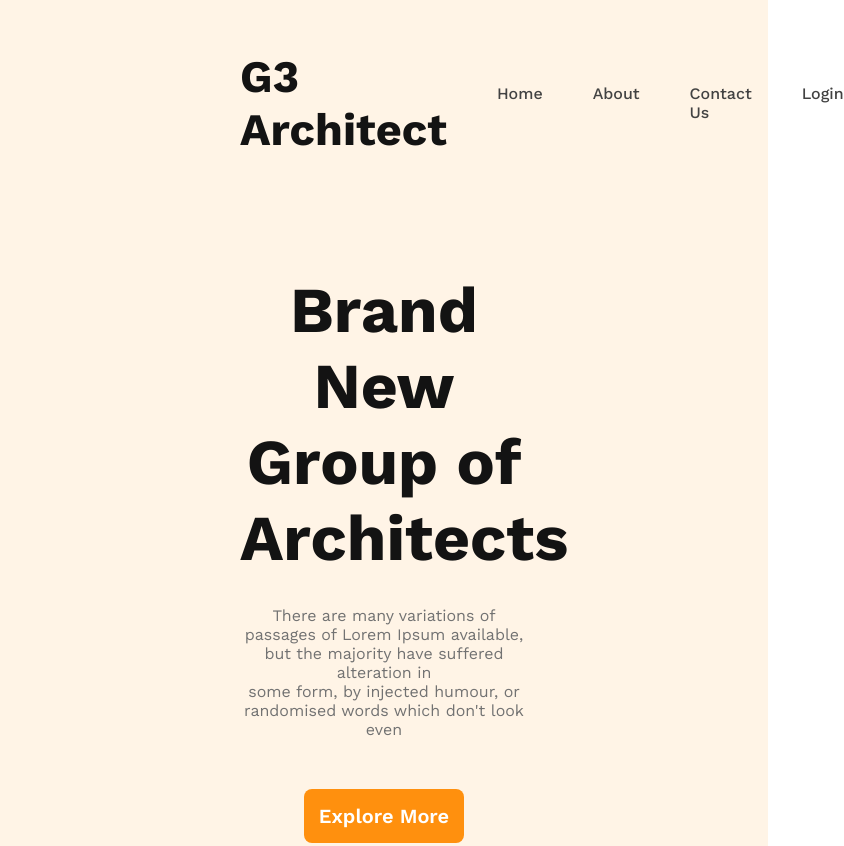
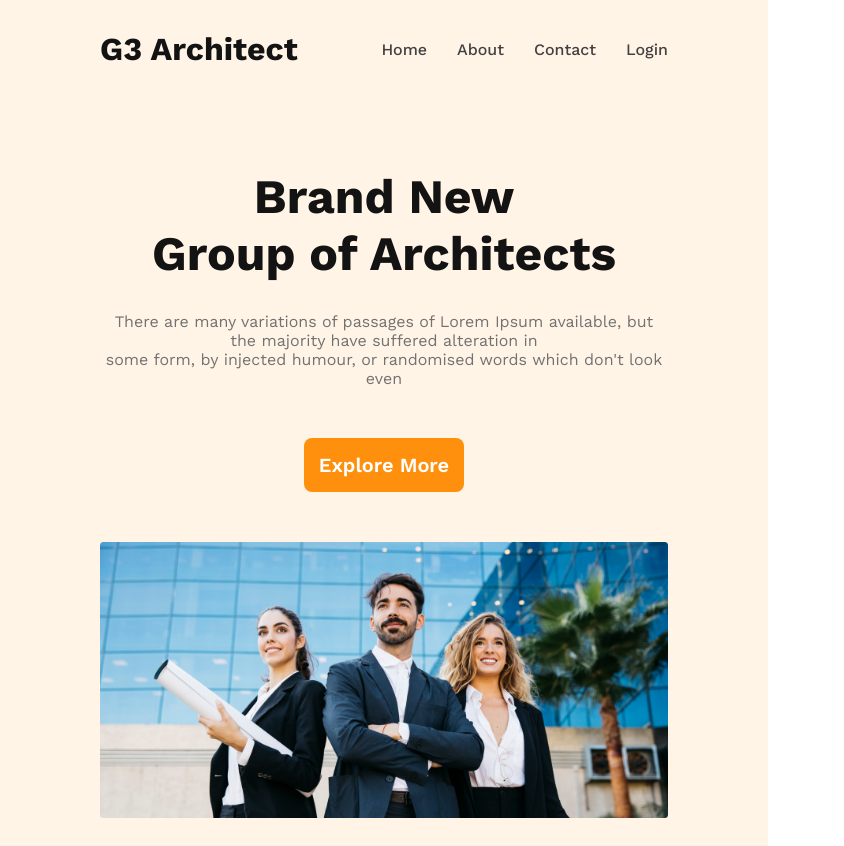
Before and after one commit to mdszhossain/g3-architect-responsive-webpage-practice, a plain HTML site: page index.html in a window 768 px wide. Shown: the top 846 px of the page, 844 px wide, since content can reach past the window. Drawn offline with nearby package versions, Linux system fonts and the light colour scheme.

Commit message:
Nav & Banner section responsive done

```diff
--- a/index.html
+++ b/index.html
@@ -13,7 +13,7 @@
             <ul>
                 <li><a href="#">Home</a></li>
                 <li><a href="#">About</a></li>
-                <li><a href="#">Contact Us</a></li>
+                <li><a href="#">Contact</a></li>
                 <li><a href="#">Login</a></li>
             </ul>
         </nav>
--- a/styles/style.css
+++ b/styles/style.css
@@ -53,6 +53,7 @@ nav li a {
     margin-top: 116px;
 }
 .banner-description {
+    font-size: 1rem;
     margin-top: 30px;
 }
 .primary-button {
@@ -75,3 +76,70 @@ nav li a {
     width: 100%;
     margin-top: 50px;
 }
+
+/* Screen Size <= 576px */
+
+@media screen and (max-width: 576px) {
+    /* Header & Banner Section */
+    header {
+        padding: 30px 70px;
+    }
+    #nav-logo {
+        font-size: 1rem;
+    }
+    nav li {
+        margin-left: 20px;
+    }
+    .banner-title {
+        font-size: 2.5rem;
+        margin-top: 90px;
+    }
+}
+
+/* Screen Size >= 576px && <= 768px*/
+
+@media screen and (min-width: 576px) and (max-width: 768px) {
+    header {
+        padding: 30px 100px;
+    }
+    #nav-logo {
+        font-size: 1rem;
+    }
+    nav li {
+        margin-left: 20px;
+    }
+    .banner-title {
+        font-size: 3rem;
+        margin-top: 100px;
+    }
+}
+
+/* Screen Size >= 768px && <= 992px */
+
+@media screen and (min-width: 768px) and (max-width: 992px) {
+    header {
+        padding: 30px 100px;
+    }
+    #nav-logo {
+        font-size: 2rem;
+    }
+    nav li {
+        margin-left: 30px;
+    }
+    .banner-title {
+        font-size: 3rem;
+        margin-top: 100px;
+    }
+}
+
+/* Screen Size >= 992px && <= 1200px */
+
+@media screen and (min-width: 992px) and (max-width: 1200px) {
+    #nav-logo {
+        font-size: 2rem;
+    }
+    .banner-title {
+        font-size: 2.5rem;
+        margin-top: 100px;
+    }
+}
```
